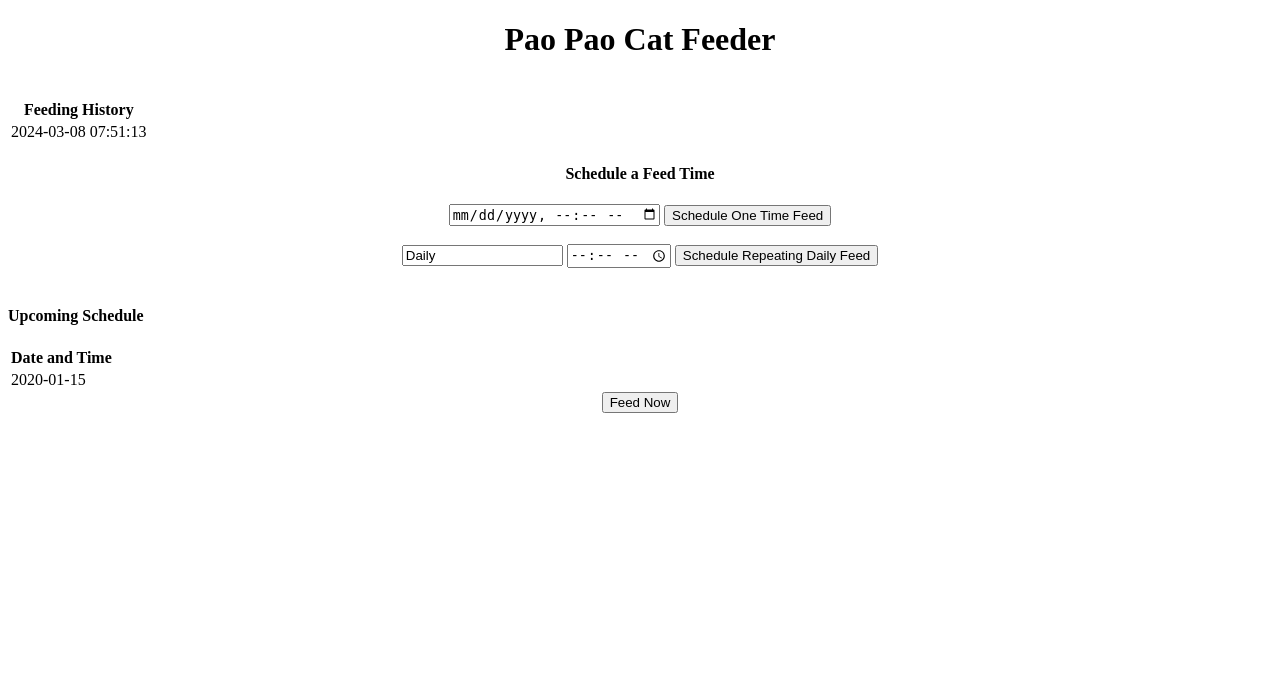
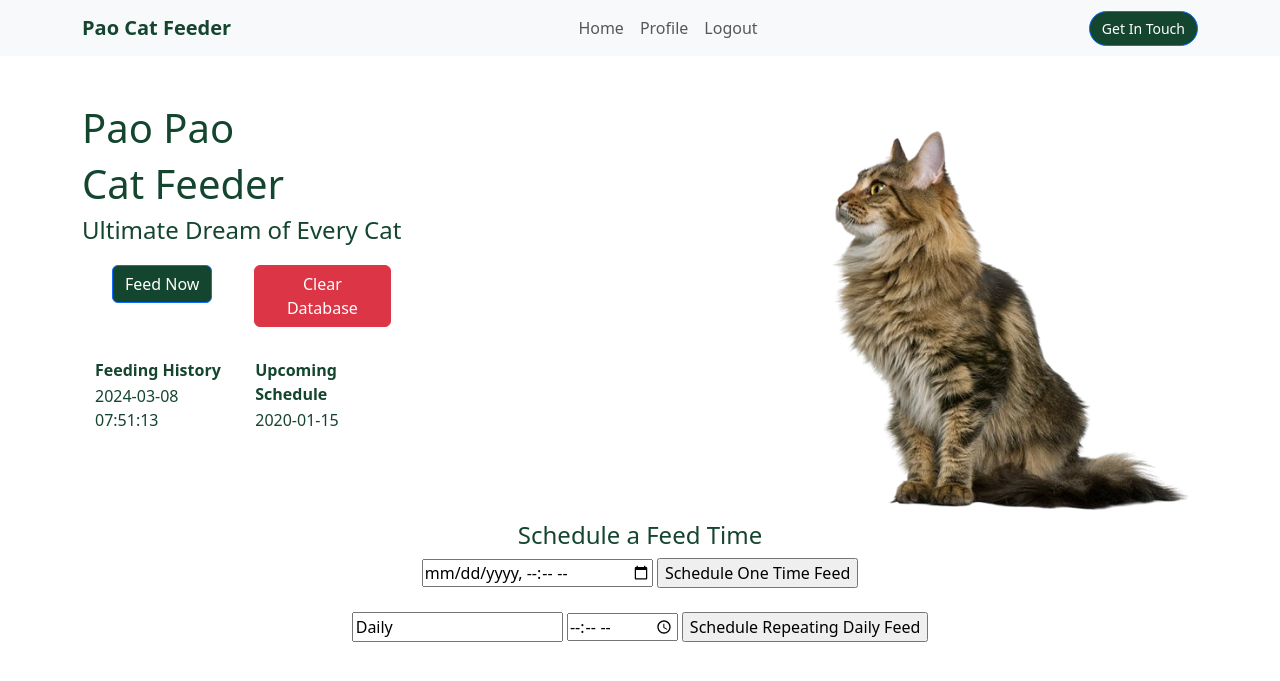
Before and after one commit to Subeen9/Pao-Pao-Cat-feeder, a Flask app: template templates/index.html in a window 1280 px wide. Shown: the top 681 px of the page. Run offline with Flask 3, Linux system fonts and the light colour scheme; the template is opened without the code that fills it: values that come from a table or form of the project are taken from there, most other values are stand-ins (such as "Sample title", 1, 10 or a date in 2020).

Commit message:
Clearing database and UI enhancement

```diff
--- a/app.py
+++ b/app.py
@@ -89,6 +89,17 @@ def schedule_datetime():
 
     return redirect('/')
 
+@app.route('/clearDatabase', methods=['POST'])
+def clearDatabase():
+    try:
+        Task.query.delete()
+        db.session.commit()
+        return redirect('/')
+    except Exception as e:
+        return f'Error clearing database{e}'
+
+
+
 if __name__ == '__main__':
     with app.app_context():
         db.create_all()
--- a/templates/index.html
+++ b/templates/index.html
@@ -3,37 +3,92 @@
 <head>
     <meta charset="UTF-8">
     <meta name="viewport" content="width=device-width, initial-scale=1.0">
+    <link rel="stylesheet" href="https://cdn.jsdelivr.net/npm/bootstrap@5.3.2/dist/css/bootstrap.min.css">
     <title>Pao Pao Cat Feeder</title>
 </head>
 <body>
-    <h1 style=" text-align:center;">Pao Pao Cat Feeder</h1>
 
+    <nav class="navbar navbar-expand-lg navbar-light bg-light" style="background-color: #FFFFF7;">
+        <div class="container">
+            <a class="navbar-brand" href="#" style="color: #14452F;"><strong>Pao Cat Feeder</strong></a>
+            <ul class="navbar-nav mx-auto">
+                <li class="nav-item">
+                    <a class="nav-link" href="#">Home</a>
+                </li>
+                <li class="nav-item">
+                    <a class="nav-link" href="#">Profile</a>
+                </li>
+                <li class="nav-item">
+                    <a class="nav-link" href="#">Logout</a>
+                </li>
+            </ul>
+            <button class="btn btn-primary" type="button" style="border-radius:39px; background-color: #14452F; font-size: 14px;">Get In Touch</button>
+        </div>
+    </nav>
 
+    <div class="container mt-5">
+        <div class="row" style="color: #14452F;">
+            <div class="col-md-7">
+                <h1>Pao Pao </h1>
+                <h1>Cat Feeder</h1>
+                <h4>Ultimate Dream of Every Cat</h4>
+                <div class="container" style="margin-top: 20px; margin-right: 40px;">
 
-    <br>
-
-
-    <div class="row">
-        <div class="col-md-6">
+                    <div class="row row-cols-4">
+                        <div class="col">
+                            <form role="form" name="feedbuttonclick" method="post" action="/feedbuttonclick" class="text-center">
+                                <input type="hidden" name="currentDateTime" id="currentDateTime" value="">
+                                <button type="submit" class="btn btn-primary" style="background-color: #14452F; color: white;">Feed Now</button>
+                            </form>
+                        </div>
+                        <div class="col">
+                            <form class="text-center ml-2" name="clearDatabase" method="post" action="/clearDatabase">
+                                <button type="submit" class="btn btn-danger">Clear Database</button>
+                            </form>
+                        </div>
+                    </div>
+                </div>
+                <div class="container" style="margin-top: 30px;">
+                    <div class="row row-cols-4">
+                        <div class="col">
                             <table>
                                 <thead>
                                     <th>Feeding History</th>
-
                                 </thead>
                                 <tbody>
                                     {% for task in tasks %}
                                         <tr>
                                             <td>{{ task.content }}</td>
-
                                         </tr>
                                     {% endfor %}
                                 </tbody>
                             </table>
                         </div>
+                        <div class="col">
+                            <table>
+                                <thead>
+                                    <th>Upcoming Schedule</th>
+                                </thead>
+                                <tbody>
+                                    {% for scheduled_datetime in upcoming_schedule %}
+                                        <tr>
+                                            <td>{{ scheduled_datetime }}</td>
+                                        </tr>
+                                    {% endfor %}
+                                </tbody>
+                            </table>
+                        </div>
+                    </div>
+                </div>
+            </div>
+            <div class="col-md-5">
+                <img src="{{ url_for('static', filename='Images/catImage.png') }}" alt="Cat Image" class="img-fluid w-100">
+            </div>
+        </div>
+    </div>
 
 
-
-            <div style="text-align: center;">
+   <div style="text-align: center; margin-bottom: 13px; color: #14452F;">
     <div>
         <h4>Schedule a Feed Time</h4>
         <form role="form" name="scheduleDatetime" method="post" action="/scheduleDatetime">
@@ -44,7 +99,7 @@
 
     </div>
 
-                <!-- Schedule Repeating Daily Feed Form -->
+
     <br>
     <div>
         <form role="form" name="scheduleRepeatingDatetime" method="post" action="/scheduleRepeatingDatetime">
@@ -53,38 +108,8 @@
             <input type="submit" value="Schedule Repeating Daily Feed">
         </form>
     </div>
-                <br>
-            </div>
-            <div>
-                <h4>Upcoming Schedule</h4>
-<table>
-    <thead>
-        <th>Date and Time</th>
-    </thead>
-    <tbody>
-        {% for scheduled_datetime in upcoming_schedule %}
-            <tr>
-                <td>{{ scheduled_datetime }}</td>
-            </tr>
-        {% endfor %}
-    </tbody>
-</table>
 
-            </div>
+    <script src="https://cdn.jsdelivr.net/npm/bootstrap@5.3.2/dist/js/bootstrap.min.js"></script>
 
-        </div>
-
-<form role="form" name="feedbuttonclick" method="post" action="/feedbuttonclick" style="text-align: center;">
-    <input type="hidden" name="currentDateTime" id="currentDateTime" value="">
-    <button type="submit">Feed Now</button>
-</form>
-<script>
-    document.forms["feedbuttonclick"].addEventListener("submit", function() {
-        document.getElementById("currentDateTime").value = new Date().toISOString();
-    });
-</script>
-
-
-    </div>
 </body>
 </html>
```
Also changed, not shown: instance/feeder.db, static/Images/catImage.png (added). Lines whose indentation alone changed are shown as unchanged.
